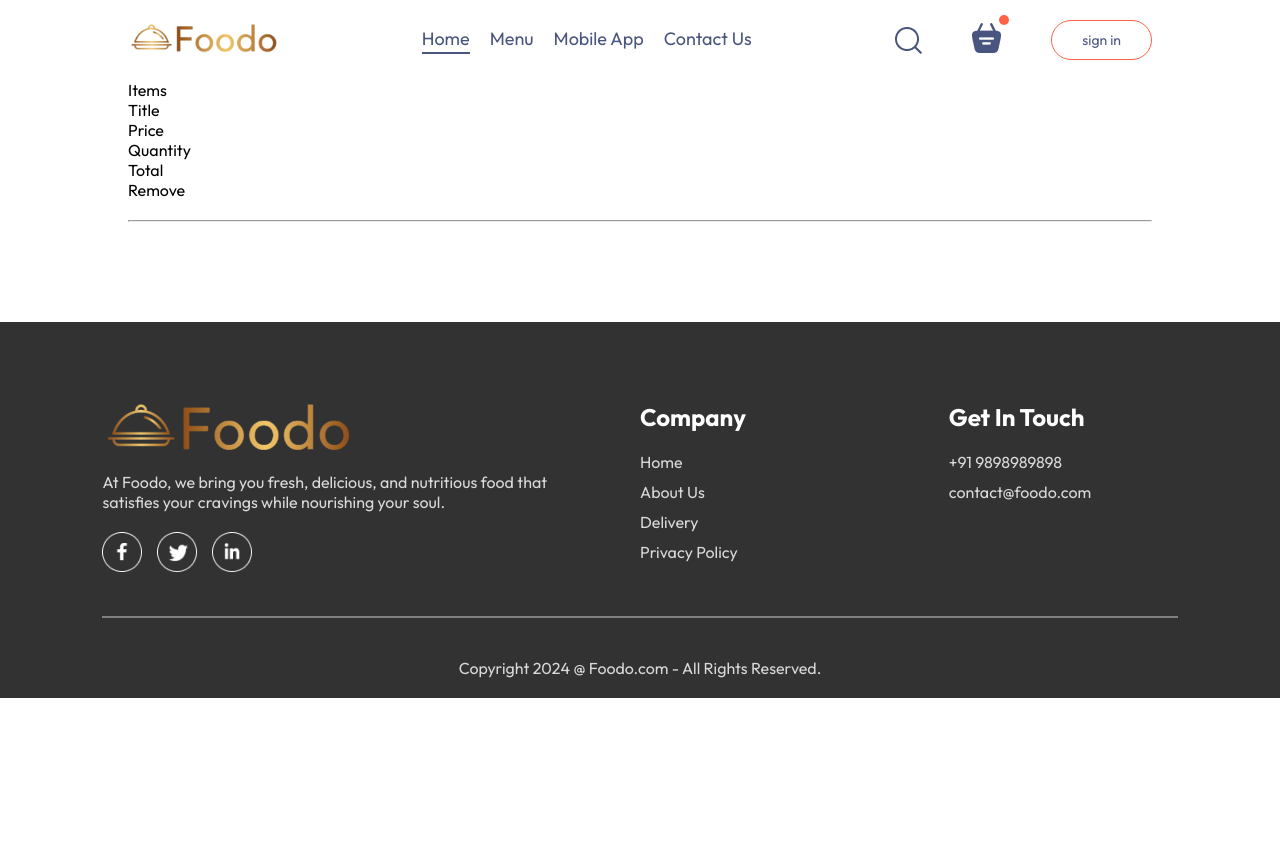
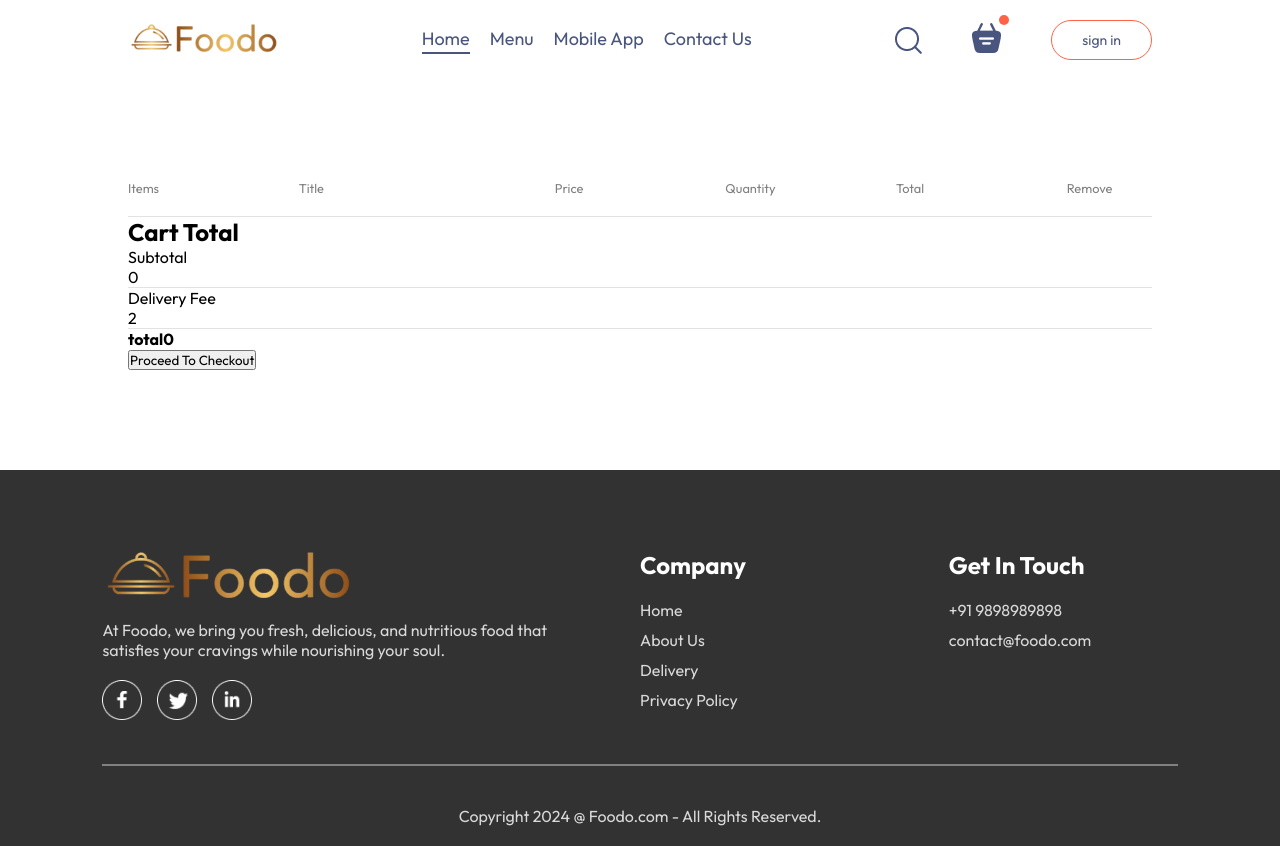
Before and after one commit to Udit-exe/FOODDELIVERY, a React (Vite) app in the folder frontend/: page /cart in a window 1280 px wide. Before the commit the page ends 800 px from the top, so only its background shows below. Built offline with nearby package versions, Linux system fonts and the light colour scheme.

Commit message:
Making cart Fuctional

```diff
--- a/frontend/package.json
+++ b/frontend/package.json
@@ -24,6 +24,6 @@
     "eslint-plugin-react-hooks": "^5.0.0",
     "eslint-plugin-react-refresh": "^0.4.14",
     "globals": "^15.11.0",
-    "vite": "^5.4.10"
+    "vite": "^5.4.11"
   }
 }
--- a/frontend/src/pages/Cart/Cart.css
+++ b/frontend/src/pages/Cart/Cart.css
@@ -0,0 +1,26 @@
+.cart   {
+  margin-top: 100px;
+}
+
+.cart-items-title{
+  display: grid;
+  grid-template-columns: 1fr 1.5fr 1fr 1fr 1fr 0.5fr;
+  align-items: center;
+  color: grey;
+  font-size: max(1vw, 12px);
+}
+.cart-items-item{
+  margin: 10px 0px;
+  color: black;
+}
+.cart-items-item img{
+  width: 50px;
+}
+.cart hr{
+    height: 1px;
+  background-color: #e2e2e2;
+  border: none;
+}
+.cart-items-item .cross{
+  cursor: pointer;
+}
--- a/frontend/src/pages/Cart/Cart.jsx
+++ b/frontend/src/pages/Cart/Cart.jsx
@@ -1,12 +1,12 @@
-import React, { useContext } from 'react'
-import "./Cart.css"
-import {StoreContext} from '../../context/StoreContext'
+import React, { useContext } from "react";
+import "./Cart.css";
+import { StoreContext } from "../../context/StoreContext";
 
 const Cart = () => {
-  const {cartItems, food_list, removeFromCart} = useContext(StoreContext);
+  const { cartItems, food_list, removeFromCart } = useContext(StoreContext);
   return (
-    <div className='cart'>
-      <div className='cart-items'>
+    <div className="cart">
+      <div className="cart-items">
         <div className="cart-items-title">
           <p>Items</p>
           <p>Title</p>
@@ -17,18 +17,48 @@
         </div>
         <br />
         <hr />
-        {food_list.map((item,index)=>{
-          if(cartItems[item._id] > 0){
-            return(
-              <div className="class-items-title cart-items-item">
-                <p>{item.name}</p>
-              </div>
+        {food_list.map((item, index) => {
+          if (cartItems[item._id] > 0) {
+            return (
+              <>
+                <div className="cart-items-title cart-items-item">
+                  <img src={item.image}></img>
+                  <p>{item.name}</p>
+                  <p>${item.price}</p>
+                  <p>{cartItems[item._id]}</p>
+                  <p>${item.price * cartItems[item._id]}</p>
+                  <p onClick={()=>removeFromCart(item._id)} className="cross">x</p>
+                </div>
+                <hr/>
+              </>
             )
           }
         })}
       </div>
+      <div className="cart-bottom">
+          <div className="cart-total">
+            <h2>Cart Total</h2>
+            <div>
+              <div className="cart-total-details">
+                <p>Subtotal</p>
+                <p>{0}</p>
+              </div>
+              <hr/>
+              <div className="cart-total-details">
+                <p>Delivery Fee</p>
+                <p>{2}</p>
+              </div>
+              <hr/>
+              <div className="cart-total-details">
+                <b>total</b>
+                <b>{0}  </b>
+              </div>
+            </div>
+            <button>Proceed To Checkout</button>
+          </div>
+      </div>
     </div>
-  )
-}
+  );
+};
 
-export default Cart
+export default Cart;
```
Also changed, not shown: 1 other file (tests, documents, lock files or other folders).
